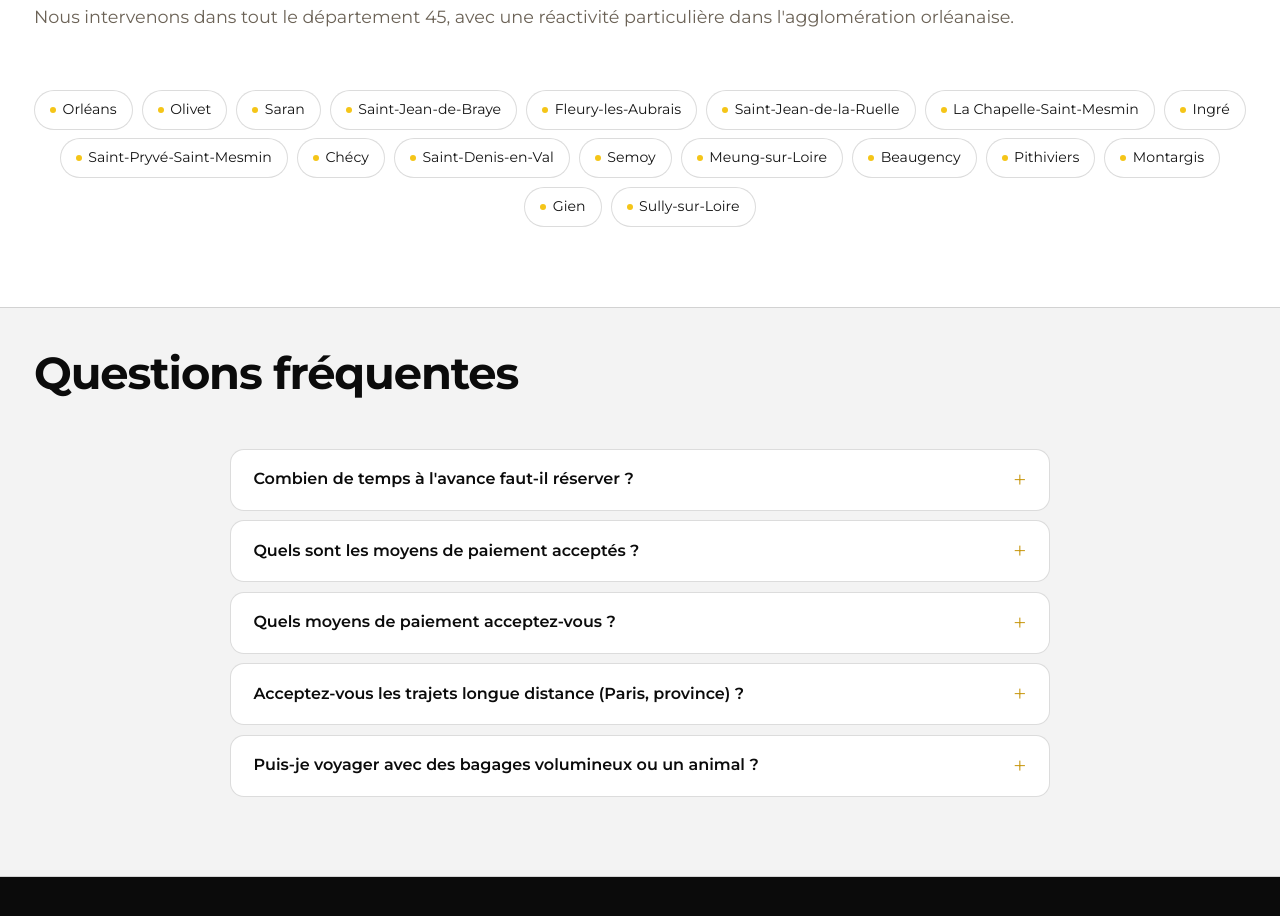
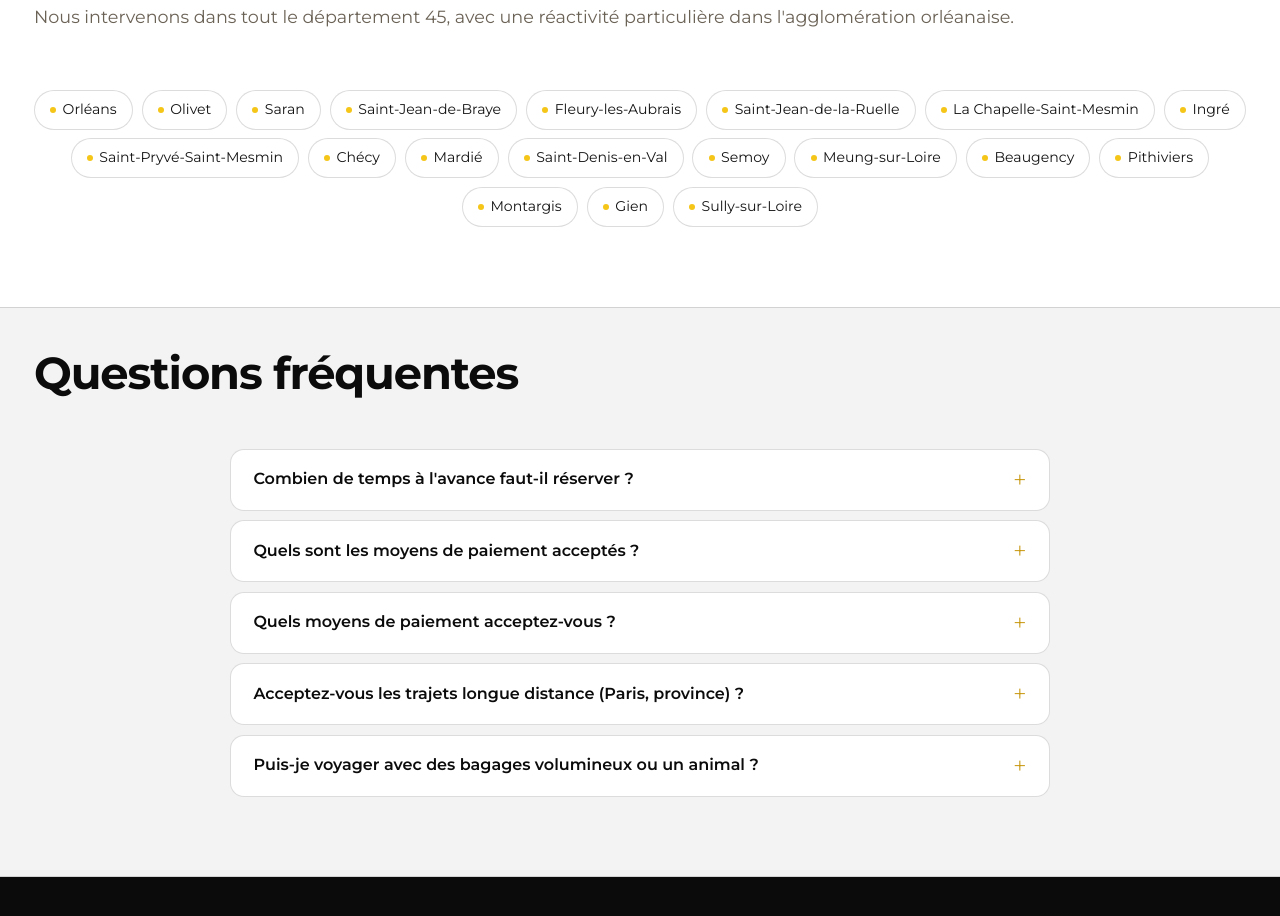
Before and after one commit to emy45/Good-taxi-45, a website: page particuliers.html in a window 1280 px wide. Shown: the part 2660-3576 px from the top of the page. Drawn offline with nearby package versions, Linux system fonts and the light colour scheme.

Commit message:
Ajout de Mardié dans les communes desservies
Co-Authored-By: Claude Opus 4.7 <noreply@anthropic.com>

```diff
--- a/particuliers.html
+++ b/particuliers.html
@@ -310,6 +310,7 @@
           <span class="zone-chip">Ingré</span>
           <span class="zone-chip">Saint-Pryvé-Saint-Mesmin</span>
           <span class="zone-chip">Chécy</span>
+          <span class="zone-chip">Mardié</span>
           <span class="zone-chip">Saint-Denis-en-Val</span>
           <span class="zone-chip">Semoy</span>
           <span class="zone-chip">Meung-sur-Loire</span>
```
Also changed, not shown: index.html (+1 -0 lines).
